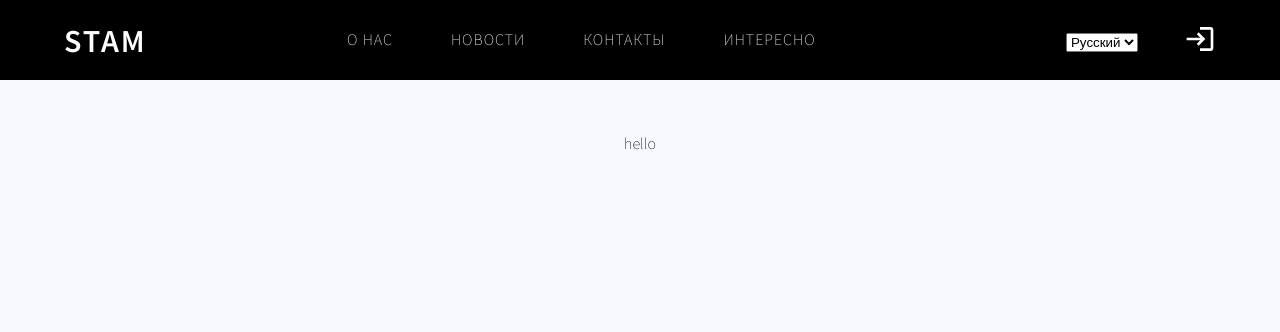
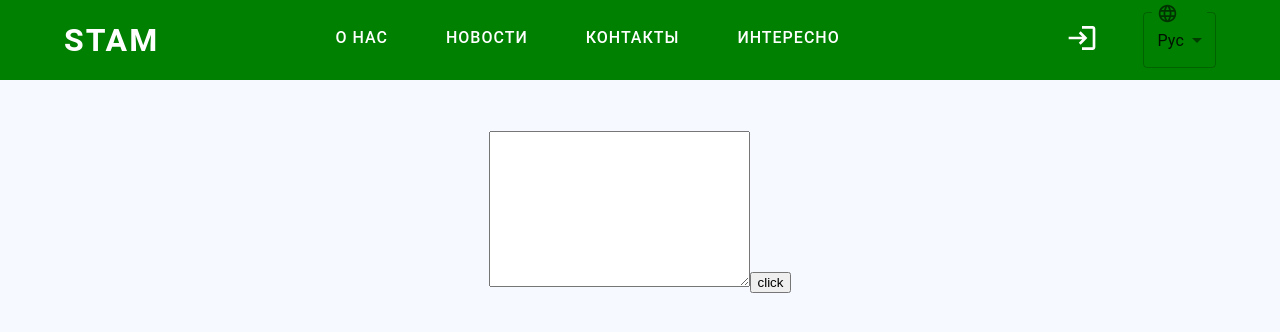
Before and after one commit to Sokha93/landing-page, a React (Create React App) app: page / in a window 1280 px wide. Shown: the top 332 px of the page. Built offline with nearby package versions, Linux system fonts and the light colour scheme; a web font is replaced by a local one.

Commit message:
added designed select

```diff
--- a/src/App.scss
+++ b/src/App.scss
@@ -1,5 +1,5 @@
 $text-align: center;
-$bgColor: #000;
+$bgColor: green;
 $h80px: 80px;
 $w100: 100%;
 
--- a/src/components/header/index.jsx
+++ b/src/components/header/index.jsx
@@ -8,22 +8,14 @@ import SwitchLang from './switchLang';
 
 const Header = () => {
 
-  const style = {
-    menuAndSelect : {
-      width: '150px',
-      display: 'flex',
-      justifyContent: 'space-between',
-      alignItems: 'center'
-    }
-  }
   return (
     <Container>
       <MainBlock>
         <Logo />
         <Nav />
         <MenuAndSelect>
+          <HeaderMenu />
           <SwitchLang />
-          <HeaderMenu />
         </MenuAndSelect>
       </MainBlock>
     </Container>
--- a/src/components/header/switchLang/index.jsx
+++ b/src/components/header/switchLang/index.jsx
@@ -1,35 +1,69 @@
 import React, {useState, useEffect} from 'react';
 import UseLanguage from '../../../context/multipleLanguages/hook';
+import Select from '@mui/material/Select';
+import { MenuItem, InputLabel, FormControl } from '@mui/material';
+import LanguageIcon from '@mui/icons-material/Language';
+// import { useStyles } from '../../../styles/makeStyles/register';
 
 
 const SwitchLang = () => {
 
-
-    const styles = {
-        select: {
-
-        }
-    }
-
     const { language, setLanguage, t } = UseLanguage();
 
-    const handlechange = (event) => {
+    const handleChange = (event) => {
      setLanguage(event.target.value)
     }
 
+    // const classes = {
+    //     muiInput: {
+    //         color: '#f34g32'
+    //     },
+    //     muiSelect: {
+    //         top: '-3px',
+    //         maxHeight: '28px',
+    //         maxWidth: '70px',
+    //         color: '#fff',
+
+    //     },
+    //     muiLabel: {
+    //         color: '#fff',
+    //         top: '-6px',
+
+    //     },
+    //     muiFormControl: {
+    //         m: 1,
+    //         '& .MuiOutlinedInput': {
+    //             backgroundColor: 'red'
+    //         }
+    //     }
+    // }
+
     return (
         <div>
-            <select value={language} onChange={ handlechange }>
-                <button style={{color: 'red'}}>
-                    sdsdsd
-                </button>
-                <option value="russian">
-                   Русский
-                </option>
-                <option value="english">
-                    English
-                </option>
-            </select>
+            <FormControl
+            //  sx={classes.muiFormControl}
+
+            >
+                <InputLabel
+                // sx={classes.muiLabel}
+                 id="demo-simple-select-autowidth-label"><LanguageIcon style={{width: '28px', height: '28px'}}/></InputLabel>
+                <Select
+                    // sx={classes.muiSelect}
+                    labelId="demo-simple-select-autowidth-label"
+                    id="demo-simple-select-autowidth"
+                    value={language}
+                    onChange={handleChange}
+                    autoWidth
+                    label={'language'}
+                >
+                    <MenuItem
+                    // sx={classes.muiInput}
+                    value={'russian'}>{language === 'russian' ? t.russian_lang : t.lang_ru }</MenuItem>
+                    <MenuItem
+                    // sx={classes.muiInput}
+                    value={'english'}>{language === 'english' ? t.lang_en : t.english_lang }</MenuItem>
+                </Select>
+            </FormControl>
         </div>
     )
 };
--- a/src/components/main/index.jsx
+++ b/src/components/main/index.jsx
@@ -12,7 +12,8 @@ const Main = () => {
     return (
         <Container>
             <div style={ mainStyle }>
-                hello
+                <textarea name="" id="" cols="30" rows="10"></textarea>
+                <button>click</button>
             </div>
         </Container>
     )
--- a/src/context/multipleLanguages/Data.json
+++ b/src/context/multipleLanguages/Data.json
@@ -1,15 +1,17 @@
 {
     "russian": {
         "title": "Проект",
-        "lang_ru": "Русский",
+        "russian_lang": "Рус",
         "about_us": "О нас",
         "news": "новости",
         "contacts": "контакты",
-        "interesting": "интересно"
+        "interesting": "интересно",
+        "english_lang": "Анг"
     },
     "english" : {
         "title": "Project",
-        "lang_en": "English",
+        "lang_en": "Eng",
+        "lang_ru": "Rus",
         "about_us": "About us",
         "news": "news",
         "contacts": "contacts",
--- a/src/index.scss
+++ b/src/index.scss
@@ -8,9 +8,8 @@ body {
   -webkit-font-smoothing: antialiased;
   -moz-osx-font-smoothing: grayscale;
   background-color: $backColor-green;
-  font-family: 'Play', sans-serif;
-font-family: 'Roboto Condensed', sans-serif;
-font-family: 'Source Sans Pro', sans-serif;
+  // font-family: 'Play', sans-serif;
+font-family: "Roboto","Helvetica","Arial",sans-serif;
 }
 
 code {
```
Also changed, not shown: src/styles/makeStyles/register.js (+6 -12 lines).
